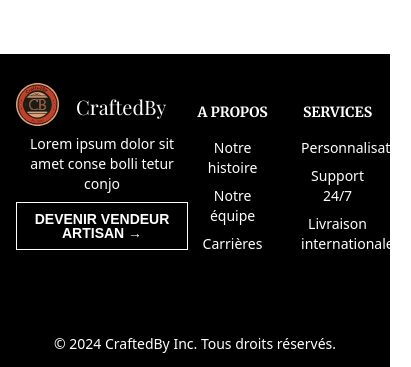
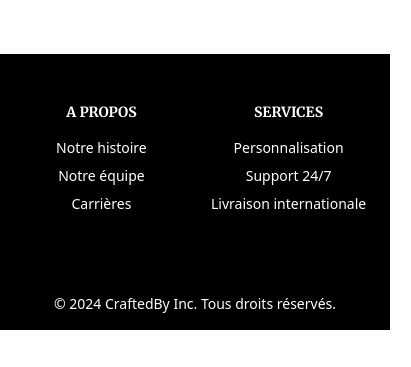
Before and after one commit to ajezequel-itr/craftedby-frontend-containers, a Vue app: page /boutique in a window 390 px wide. Shown: the part 934-1301 px from the top of the page, 411 px wide, since content can reach past the window. After the commit the page ends 1264 px from the top, so only its background shows below. Built offline with nearby package versions, Linux system fonts and the light colour scheme; no server answers; a web font is replaced by a local one.

Commit message:
small fixes

```diff
--- a/src/components/FooterComponent.vue
+++ b/src/components/FooterComponent.vue
@@ -1,14 +1,7 @@
-<!--<template>-->
-<!--  <footer class="footer footer-center p-4 bg-base-300 text-base-content mt-20">-->
-<!--    <div>-->
-<!--      <p>© 2024 CraftedBy Inc. Tous droits réservés.</p>-->
-<!--    </div>-->
-<!--  </footer>-->
-<!--</template>-->
-
 <template>
   <footer class="footer footer-center p-4 bg-black text-base-100 mt-20">
-    <div class="flex justify-between w-full max-w-6xl mx-auto">
+    <!-- Logo and Button - Only visible above md: breakpoint -->
+    <div class="flex justify-between w-full max-w-6xl mx-auto hidden md:flex">
       <div class="flex flex-col items-start">
         <div class="flex flex-row">
           <img src="../assets/CB_logo.svg" alt="CRAFTEDBY Logo" class="mb-2">
@@ -17,7 +10,7 @@
         <p>Lorem ipsum dolor sit amet conse bolli tetur conjo</p>
         <button class="btn btn-outline mt-2">DEVENIR VENDEUR ARTISAN →</button>
       </div>
-      <div class="grid grid-cols-2 gap-8 mt-8">
+      <div class="grid grid-cols-2 gap-8 mt-8 hidden md:grid">
         <div>
           <h3 class="font-bold uppercase mb-4">A propos</h3>
           <ul>
@@ -36,9 +29,29 @@
         </div>
       </div>
     </div>
-    <div class="mt-8">
-      <p>© 2024 CraftedBy Inc. Tous droits réservés.</p>
+
+    <!-- About and Services - Only visible under md: breakpoint -->
+    <div class="grid grid-cols-2 gap-8 mt-8 md:hidden">
+      <div>
+        <h3 class="font-bold uppercase mb-4">A propos</h3>
+        <ul>
+          <li>Notre histoire</li>
+          <li>Notre équipe</li>
+          <li>Carrières</li>
+        </ul>
+      </div>
+      <div>
+        <h3 class="font-bold uppercase mb-4">Services</h3>
+        <ul>
+          <li>Personnalisation</li>
+          <li>Support 24/7</li>
+          <li>Livraison internationale</li>
+        </ul>
+      </div>
     </div>
+
+    <!-- Copyright Text - Always visible, but styling adjusted for md: -->
+    <p class="mt-8 md:mt-2">© 2024 CraftedBy Inc. Tous droits réservés.</p>
   </footer>
 </template>
 
--- a/src/views/BoutiqueView.vue
+++ b/src/views/BoutiqueView.vue
@@ -14,6 +14,7 @@
           <CategoryComponent @categoryChanged="fetchProductsByCategory" />
           <ColorFilterComponent @colorsChanged="fetchProductsByColor" />
           <PriceFilterComponent @priceChanged="fetchProductsByPrice" />
+          <CTAButtonBase class="mt-4" @click="clearAllFilters" text="Réinitialiser les filtres" />
         </div>
         <p v-if="products.length > 1" class="mt-5 ml-8 text-sm">Trouvé {{ products.length }} produits</p>
         <p v-else-if="products.length === 1" class="mt-5 ml-8 text-sm">Trouvé {{ products.length }} produit</p>
@@ -33,13 +34,13 @@
       </div>
       <!-- Product grid -->
       <div class="product-grid grid grid-cols-2 md:grid-cols-3 lg:grid-cols-4 gap-4 md:gap-6 md:col-span-4 md:ml-16 md:mt-20 mr-5 ml-5" v-if="products && products.length">
-      <div v-for="product in products" :key="product.id" class="card w-full m-2">
+      <div v-for="product in products" :key="product.id" class="card w-full">
           <router-link :to="`/products/${product.id}`">
 
-          <figure><img src="/assiette.png" alt="Product image" class="object-cover h-80 w-full" ></figure>
+          <figure><img src="/assiette.png" alt="Product image" class="object-cover w-full" ></figure>
 <!--            put back to get img from backend:-->
 <!--            <figure>-->
-<!--              <img :src="getFullImagePath(product.image_path)" alt="Product image" class="object-cover h-80 w-full" />-->
+<!--              <img :src="getFullImagePath(product.image_path)" alt="Product image" class="object-cover w-full" />-->
 <!--            </figure>-->
 
             <div class="card-body pl-2">
--- a/src/views/CheckoutView.vue
+++ b/src/views/CheckoutView.vue
@@ -91,9 +91,9 @@ const submitOrder = async () => {
 
   try {
     const response = await OrderService.createOrder(orderData);
-    alert(`Order created successfully! Order Number: ${response.order.order_number}`);
+    alert(`Merci pour votre commande! Numero de commande: ${response.order.order_number}`);
     cart.clearCart();
-    await router.push('/boutique');
+    await router.push('/profil');
   } catch (error) {
     console.error('Error creating order:', error.message || 'Unknown error');
     alert('Failed to create order.');
```
Also changed, not shown: src/assets/images/flat-lay-plates.webp (added).
